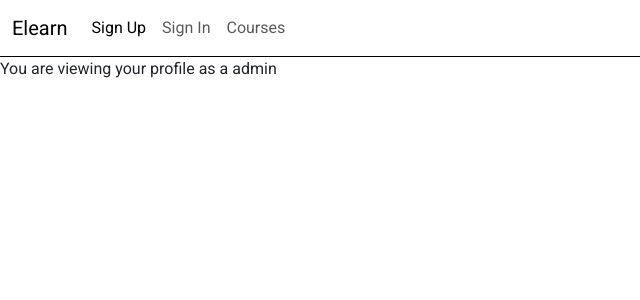
After one commit to Ammar-bin-Akram/Elearn, a Django app: template elearn/templates/elearn_app/profile.html in a window 1280 px wide. The commit adds this page. Shown: the top 300 px of the page, without its empty margins (0-640 px from the left). Run offline with Django 4.2, Linux system fonts and the light colour scheme; the template is opened without the code that fills it: most values are stand-ins (such as "Sample title", 1, 10 or a date in 2020); some web fonts are replaced.

Commit message:
Added the profile template, url and view.

```diff
--- a/elearn/templates/base.html
+++ b/elearn/templates/base.html
@@ -33,7 +33,7 @@
                         {{ user.username }}
                       </button>
                       <ul class="dropdown-menu">
-                        <li><a class="dropdown-item" href="#">Profile</a></li>
+                        <li><a class="dropdown-item" href="{% url 'profile' user_id=user.id %}">Profile</a></li>
                         <li><a class="dropdown-item" href="#">Stats</a></li>
                         <li><a class="dropdown-item" href="{% url 'logout' %}">Logout</a></li>
                       </ul>
--- a/elearn/templates/elearn_app/all_courses.html
+++ b/elearn/templates/elearn_app/all_courses.html
@@ -14,7 +14,7 @@ Elearn - Student Courses
             <div class="d-flex flex-row justify-content-between flex-wrap container" id="courses-list-home">
                 {% if courses %}
                     {% for course in courses %}
-                        <div class="card" style="width: 18rem;">
+                        <div class="card mb-3" style="width: 18rem;">
                             <img class="card-img-top" src="{{ course.image.url }}" alt="Card image cap">
                             <div class="card-body">
                             <h5 class="card-title">{{ course.name }}</h5>
--- a/elearn/templates/elearn_app/home.html
+++ b/elearn/templates/elearn_app/home.html
@@ -16,7 +16,7 @@
             <div class="d-flex flex-row justify-content-between flex-wrap container" id="courses-list-home">
                     {% if all_courses %}
                         {% for course in all_courses %}
-                            <div class="card" style="width: 18rem;">
+                            <div class="card mb-3" style="width: 18rem;">
                                 <img class="card-img-top" src="{{ course.image.url }}" alt="Card image cap">
                                 <div class="card-body">
                                 <h5 class="card-title">{{ course.name }}</h5>
@@ -34,7 +34,7 @@
             <div class="d-flex flex-row justify-content-between flex-wrap container" id="courses-list-home">
                 {% if courses %}
                     {% for course in courses %}
-                        <div class="card" style="width: 18rem;">
+                        <div class="card mb-3" style="width: 18rem;">
                             <img class="card-img-top" src="{{ course.image.url }}" alt="Card image cap">
                             <div class="card-body">
                             <h5 class="card-title">{{ course.name }}</h5>
@@ -45,7 +45,7 @@
                         </div>
                     {% endfor %}
             </div>
-                    <div class="d-flex flex-row justify-content-center">
+                    <div class="d-flex flex-row justify-content-center mt-4">
                         <a href="{% url 'add' user.id %}"><button class="index-btn">Add Course</button></a>
                     </div>
                 {% else %}
--- a/elearn/templates/elearn_app/index.html
+++ b/elearn/templates/elearn_app/index.html
@@ -9,7 +9,7 @@
             <h2 style="color: white;">Your only stop to enhance experience of online learning</h2>
             <div class="container d-flex flex-row justify-content-evenly mt-5">
                 <a href="{% url 'home' user_id=user.id category='all' %}"><button class="index-btn">View Courses</button></a>
-                <a href="#"><button class="index-btn">Profile</button></a>
+                <a href="{% url 'profile' user_id=user.id %}"><button class="index-btn">Profile</button></a>
             </div>
         </div>
     {% else %}
--- /dev/null
+++ b/elearn/templates/elearn_app/profile.html
@@ -0,0 +1,12 @@
+{% extends '../base.html' %}
+{% load static %}
+
+{% block title %}
+Elearn - User profile
+{% endblock %}
+
+{% block content %}
+<div>
+    You are viewing your profile as a {{ profile.user_type }}
+</div>
+{% endblock %}
--- a/elearn_app/urls.py
+++ b/elearn_app/urls.py
@@ -15,6 +15,7 @@ urlpatterns = [
     path('add_material/<int:user_id>/<int:course_id>/', views.add_course_material, name='add_material'),
     path('enroll/<int:user_id>/<int:course_id>/', views.enroll_course, name='enroll'),
     path('learn-course/<int:user_id>/<int:course_id>/<int:course_material_id>/', views.learn_course, name='learn'),
+    path('profile/<int:user_id>/', views.user_profile, name='profile'),
     path('search/<int:user_id>/', views.search_category, name='search'),
     path('guest_home/', views.home_guest, name='guest_home'),
 ]
```
Also changed, not shown: elearn_app/views.py (+16 -6 lines), db.sqlite3, media/course_pics/chemistry_F75HV57H73E5DN3.png (added), media/course_pics/physics_EX90189YOX1FLDN.png (added).
